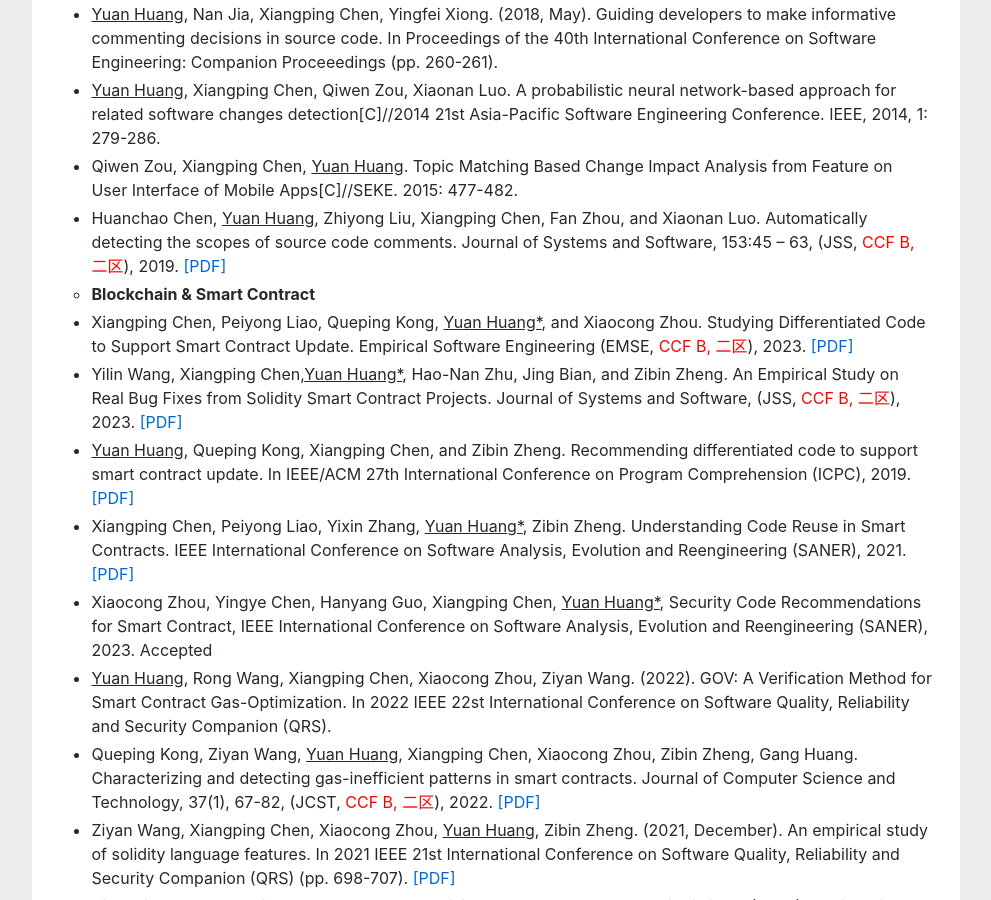
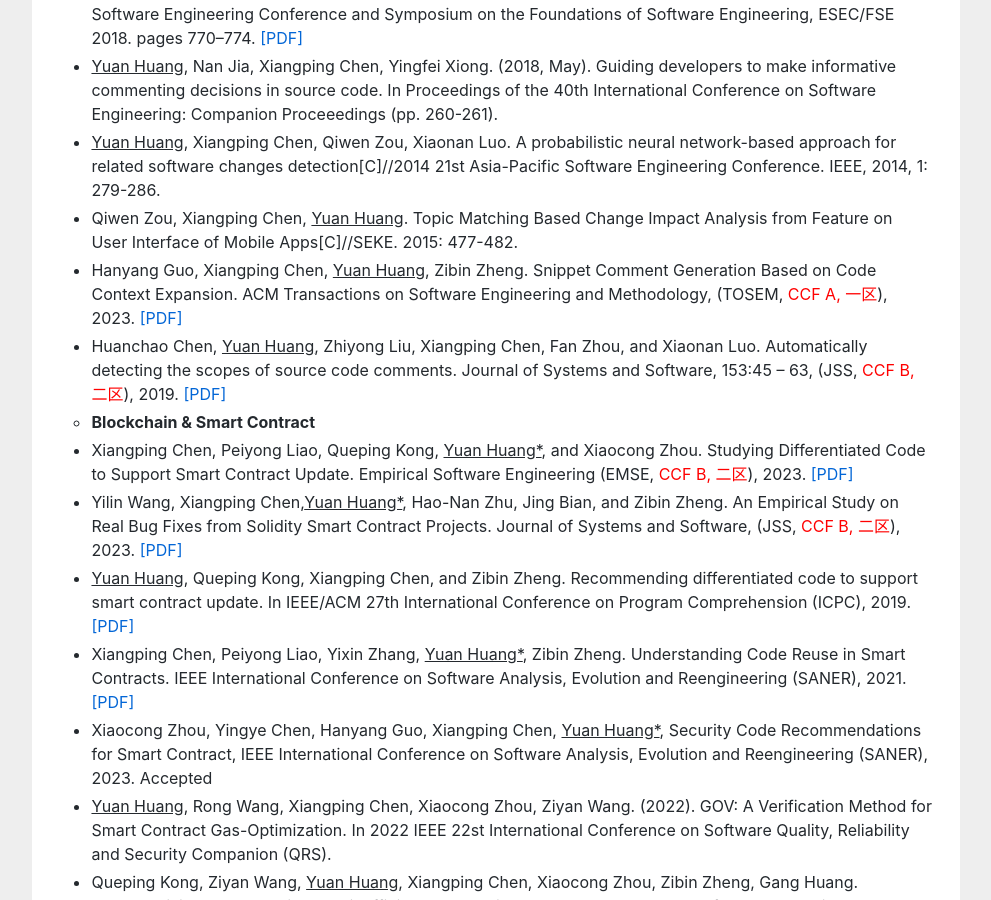
Before and after one commit to huangyuan-hy/huangyuan-hy.github.io, a Jekyll site: the page index.html, which Jekyll copies as it is, in a window 1280 px wide and 900 px high, scrolled down 2427 px. Shown: the whole window, without its empty margins (144-1135 px from the left). Built offline with Jekyll 4.4.1, drawn with Linux system fonts in a browser that asks for light colours; some of the changed text lies outside the part shown.

Commit message:
Update index.html

```diff
--- a/index.html
+++ b/index.html
@@ -81,6 +81,7 @@ gtag('config', 'UA-158965281-1');
 
 				<h2>News</h2>
 					<ul>
+						<li><b>July 03, 2023</b>,  <a href=""><u>Snippet Comment Generation Based on Code Context Expansion</u></a> was accepted at ACM Transactions on Software Engineering and Methodology. </li>
 
 						<li><b>June 12, 2023</b>,  <a href=""><u>An Empirical Study on Real Bug Fixes from Solidity Smart Contract Projects</u></a> was accepted at Journal of Systems and Software. </li>
 
@@ -134,7 +135,8 @@ empirical study to learn how programmers reuse code on <a href="https://stackove
 <li><u>Yuan Huang</u>, Nan Jia, Xiangping Chen, Yingfei Xiong. (2018, May). Guiding developers to make informative commenting decisions in source code. In Proceedings of the 40th International Conference on Software Engineering: Companion Proceeedings (pp. 260-261).</li>
 <li><u>Yuan Huang</u>, Xiangping Chen, Qiwen Zou, Xiaonan Luo. A probabilistic neural network-based approach for related software changes detection[C]//2014 21st Asia-Pacific Software Engineering Conference. IEEE, 2014, 1: 279-286.</li>
 <li>Qiwen Zou, Xiangping Chen, <u>Yuan Huang</u>. Topic Matching Based Change Impact Analysis from Feature on User Interface of Mobile Apps[C]//SEKE. 2015: 477-482.</li>
-<li>Huanchao Chen, <u>Yuan Huang</u>, Zhiyong Liu, Xiangping Chen, Fan Zhou, and Xiaonan Luo. Automatically detecting the scopes of source code comments. Journal of Systems and Software, 153:45 – 63, (JSS, <a href="" style="color:red;"> CCF B, 二区</a>), 2019. <a href="https://www.sciencedirect.com/science/article/pii/S016412121930055X">[PDF]</a></li>
+<li>Hanyang Guo, Xiangping Chen, <u>Yuan Huang</u>, Zibin Zheng. Snippet Comment Generation Based on Code Context Expansion. ACM Transactions on Software Engineering and Methodology, (TOSEM, <a href="" style="color:red;"> CCF A, 一区</a>), 2023. <a href="">[PDF]</a></li>
+					<li>Huanchao Chen, <u>Yuan Huang</u>, Zhiyong Liu, Xiangping Chen, Fan Zhou, and Xiaonan Luo. Automatically detecting the scopes of source code comments. Journal of Systems and Software, 153:45 – 63, (JSS, <a href="" style="color:red;"> CCF B, 二区</a>), 2019. <a href="https://www.sciencedirect.com/science/article/pii/S016412121930055X">[PDF]</a></li>
 
 
 
```
